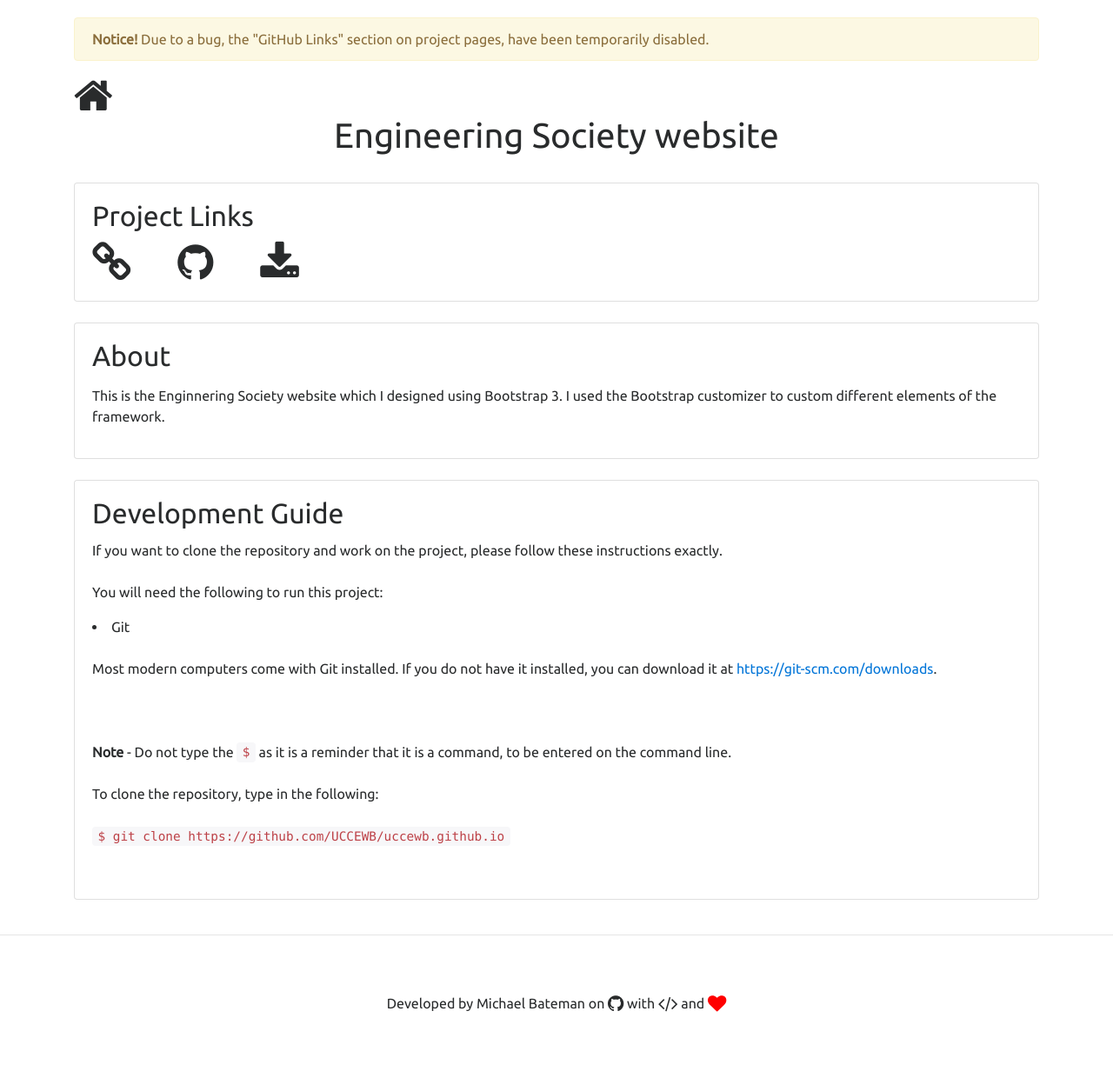
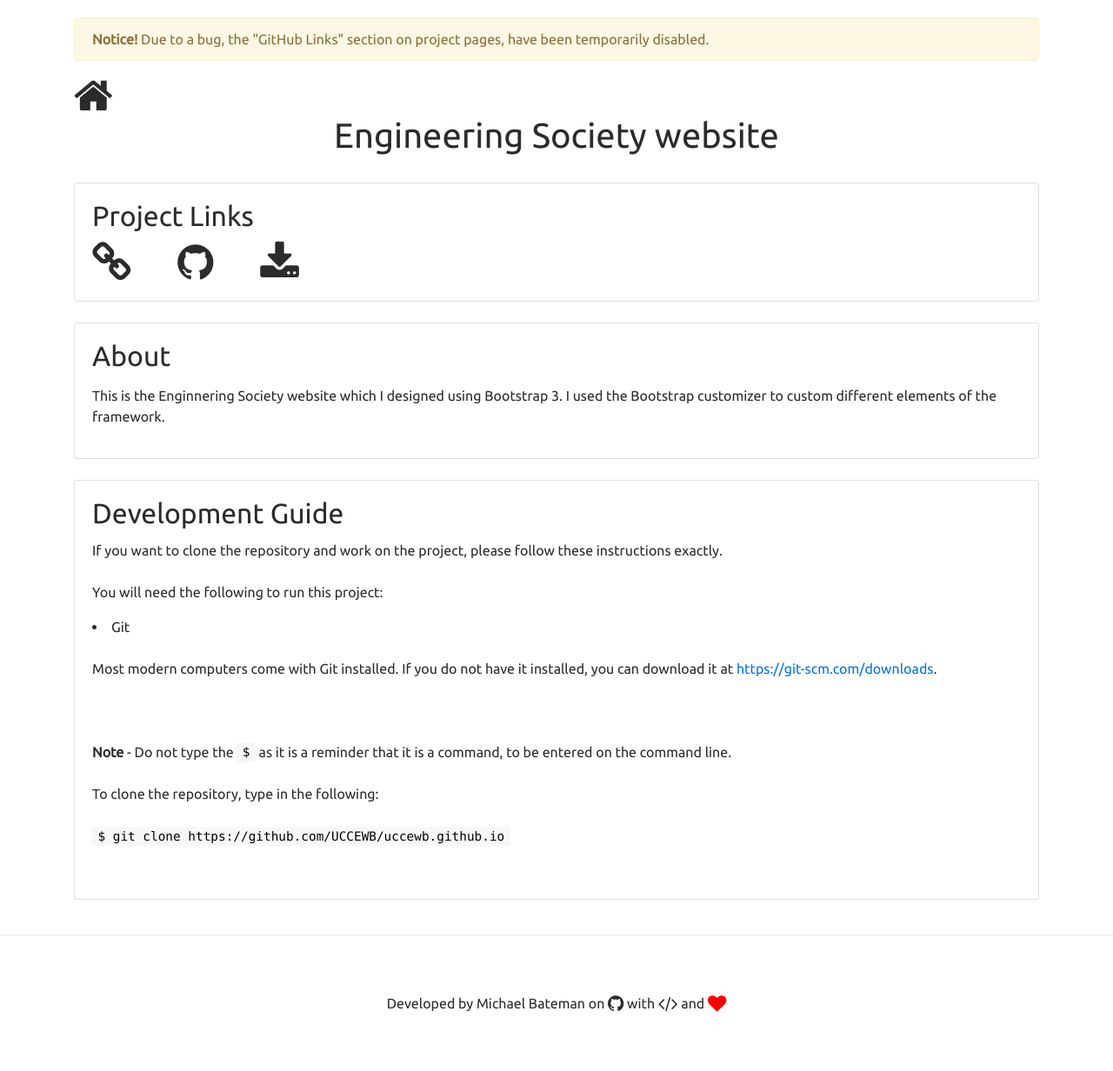
Before and after one commit to michael-bateman/projects.michaelbateman.ca, a Jekyll site: the page built from projects/uccewb-github-io.md, in a window 1280 px wide. Shown: the whole page at 87% size. Built offline with Jekyll 4.4.1, drawn with Linux system fonts in a browser that asks for light colours.

Commit message:
Added code to custom css

```diff
--- a/css/custom.css
+++ b/css/custom.css
@@ -16,6 +16,9 @@ footer {
 hr {
 	height: 50px;
 }
+code {
+	color: black;
+}
 .card-columns {
 	column-count: 2;
 }
```
